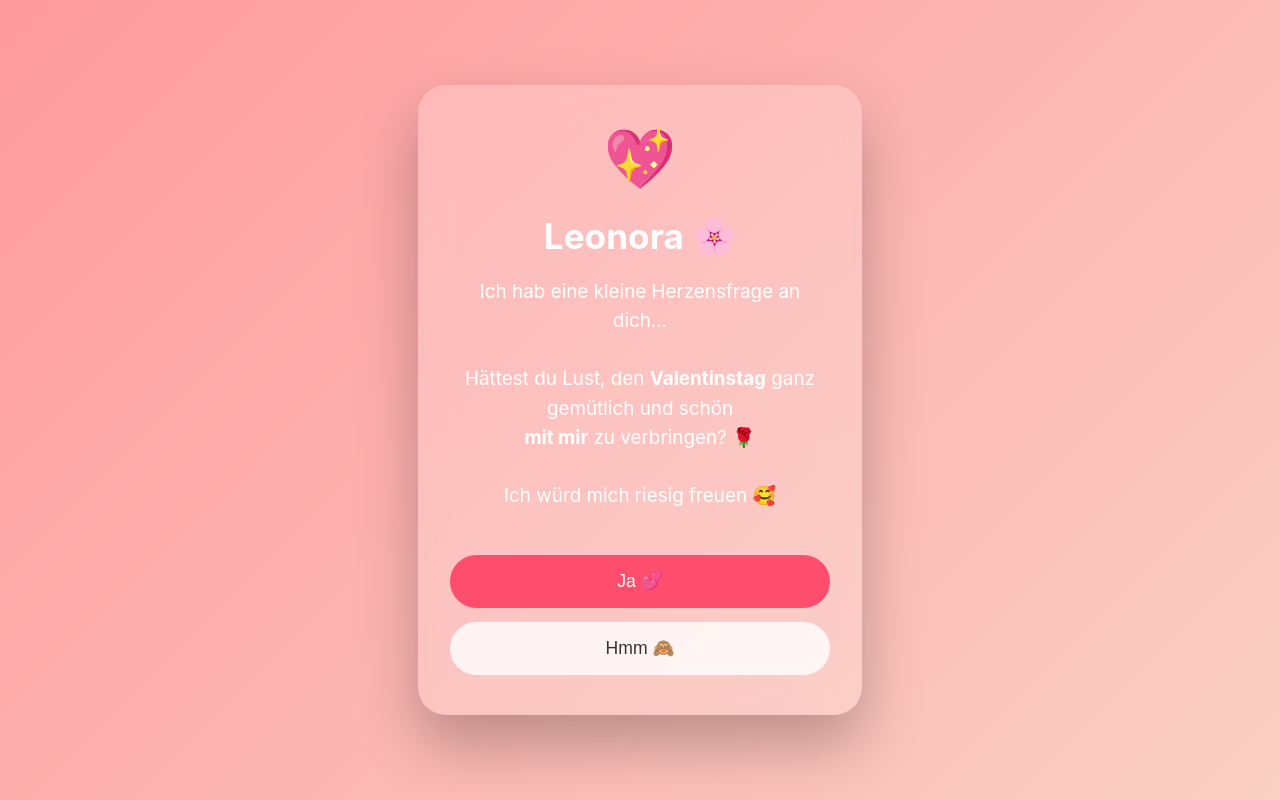
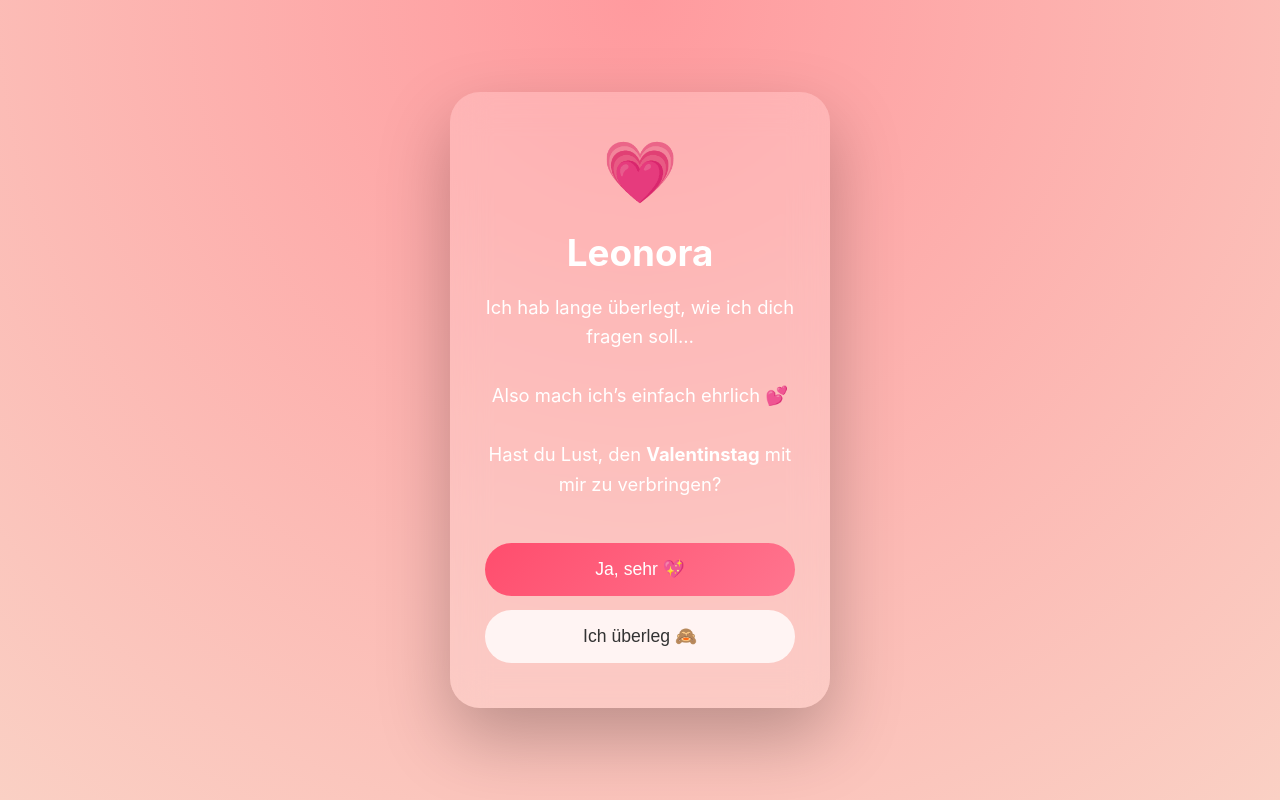
Before and after one commit to L0n12505/Valentinstag2, a plain HTML site: page index.html in a window 1280 px wide. Drawn offline with Linux system fonts and the light colour scheme.

Commit message:
Update index.html

```diff
--- a/index.html
+++ b/index.html
@@ -2,62 +2,68 @@
 <html lang="de">
 <head>
   <meta charset="UTF-8">
-  <title>Für Leonora 💖</title>
-  <meta name="viewport" content="width=device-width, initial-scale=1.0, viewport-fit=cover">
+  <title>Leonora 💖</title>
+  <meta name="viewport" content="width=device-width, initial-scale=1.0">
 
   <style>
+    * {
+      box-sizing: border-box;
+    }
+
     body {
       margin: 0;
       height: 100vh;
-      background: linear-gradient(135deg, #ff9a9e, #fad0c4);
+      background: radial-gradient(circle at top, #ff9a9e, #fad0c4);
       font-family: -apple-system, BlinkMacSystemFont, "Segoe UI", sans-serif;
       display: flex;
       align-items: center;
       justify-content: center;
+      overflow: hidden;
       color: #fff;
     }
 
-    .card {
-      background: rgba(255, 255, 255, 0.2);
-      backdrop-filter: blur(16px);
-      border-radius: 28px;
-      padding: 40px 32px;
+    .container {
+      background: rgba(255, 255, 255, 0.18);
+      backdrop-filter: blur(18px);
+      border-radius: 30px;
+      padding: 45px 35px;
       width: 90%;
       max-width: 380px;
       text-align: center;
-      box-shadow: 0 30px 60px rgba(0,0,0,0.25);
-      animation: fadeUp 1.4s ease;
+      box-shadow: 0 30px 70px rgba(0,0,0,0.25);
+      animation: floatIn 1.4s ease;
+    }
+
+    h1 {
+      font-size: 2.3rem;
+      margin-bottom: 12px;
+    }
+
+    p {
+      font-size: 1.15rem;
+      line-height: 1.6;
+      margin-bottom: 30px;
     }
 
     .heart {
-      font-size: 3.4rem;
-      animation: pulse 1.6s infinite;
-      margin-bottom: 14px;
-    }
-
-    h1 {
-      font-size: 2.2rem;
-      margin-bottom: 14px;
-    }
-
-    p {
-      font-size: 1.18rem;
-      line-height: 1.55;
-      margin-bottom: 30px;
+      font-size: 3.5rem;
+      animation: heartbeat 1.6s infinite;
+      margin-bottom: 15px;
     }
 
     button {
       width: 100%;
       padding: 16px;
+      border-radius: 35px;
+      border: none;
       font-size: 1.1rem;
-      border-radius: 32px;
-      border: none;
       margin-top: 14px;
       cursor: pointer;
+      transition: transform 0.2s ease;
     }
 
     .yes {
-      background: #ff4d6d;
+      background: linear-gradient(135deg, #ff4d6d, #ff758f);
       color: white;
     }
 
@@ -70,14 +76,14 @@
       color: #333;
     }
 
-    @keyframes pulse {
+    @keyframes heartbeat {
       0% { transform: scale(1); }
-      50% { transform: scale(1.18); }
+      50% { transform: scale(1.2); }
       100% { transform: scale(1); }
     }
 
-    @keyframes fadeUp {
-      from { opacity: 0; transform: translateY(25px); }
+    @keyframes floatIn {
+      from { opacity: 0; transform: translateY(30px); }
       to { opacity: 1; transform: translateY(0); }
     }
   </style>
@@ -85,31 +91,30 @@
 
 <body>
 
-  <!-- 🎵 Musik -->
 <audio id="music" loop>
-    <source src="https://cdn.pixabay.com/download/audio/2022/03/15/audio_2f9a9bba48.mp3" type="audio/mpeg">
+  <source src="https://cdn.pixabay.com/download/audio/2022/10/03/audio_6c5f2c6e52.mp3" type="audio/mpeg">
 </audio>
 
-  <div class="card">
-    <div class="heart">💖</div>
-    <h1>Leonora 🌸</h1>
+<div class="container" id="card">
+  <div class="heart">💗</div>
+  <h1>Leonora</h1>
   <p>
-      Ich hab eine kleine Herzensfrage an dich…
+    Ich hab lange überlegt,
+    wie ich dich fragen soll…
     <br><br>
-      Hättest du Lust, den <strong>Valentinstag</strong>
-      ganz gemütlich und schön
-      <br>
-      <strong>mit mir</strong> zu verbringen? 🌹
+    Also mach ich’s einfach ehrlich 💕
     <br><br>
-      Ich würd mich riesig freuen 🥰
+    Hast du Lust,
+    den <strong>Valentinstag</strong>
+    mit mir zu verbringen?
   </p>
 
-    <button class="yes" onclick="yesClicked()">Ja 💕</button>
-    <button class="no" onclick="noClicked()">Hmm 🙈</button>
+  <button class="yes" onclick="yes()">Ja, sehr 💖</button>
+  <button class="no" onclick="no()">Ich überleg 🙈</button>
 </div>
 
 <script>
-    function yesClicked() {
+  function yes() {
     document.getElementById("music").play();
 
     document.body.innerHTML = `
@@ -119,27 +124,26 @@
         flex-direction:column;
         align-items:center;
         justify-content:center;
-          background:linear-gradient(135deg,#ff758c,#ffb3c6);
+        background:radial-gradient(circle at top,#ff758f,#ffb3c6);
         color:white;
         font-family:-apple-system,BlinkMacSystemFont,'Segoe UI',sans-serif;
         text-align:center;
         padding:30px;
       ">
-          <div style="font-size:3.8rem;">💘</div>
-          <h1 style="font-size:2.5rem; margin:20px 0;">Yay 🥰</h1>
+        <div style="font-size:4rem;">💘💘💘</div>
+        <h1 style="font-size:2.6rem;">Ich freu mich so!</h1>
         <p style="font-size:1.3rem;">
-            Dann ist der Valentinstag
-            offiziell unserer ✨
+          Dann gehört der Valentinstag uns 🥰
           <br><br>
-            Ich freu mich unglaublich auf dich 💖
+          Ich kann’s kaum erwarten 💖
         </p>
-          <div style="font-size:2.6rem;">🌹🍓✨</div>
+        <div style="font-size:2.8rem;">🌹✨🍓</div>
       </div>
     `;
   }
 
-    function noClicked() {
-      alert("Ich frag dich später nochmal… aber nur ein kleines bisschen süßer 😌💗");
+  function no() {
+    alert("Ich frag dich später nochmal… aber mit noch mehr Charme 😌💗");
   }
 </script>
 
```
Lines whose indentation alone changed are shown as unchanged.
